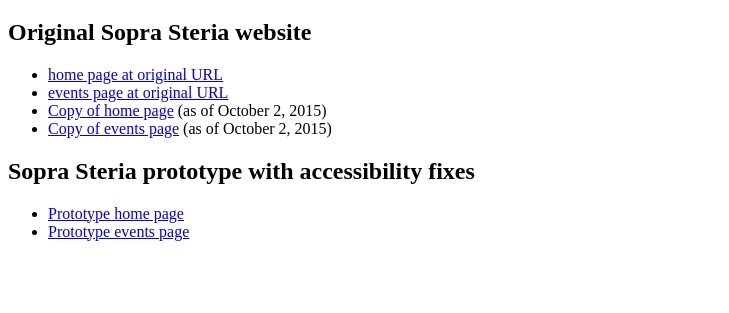
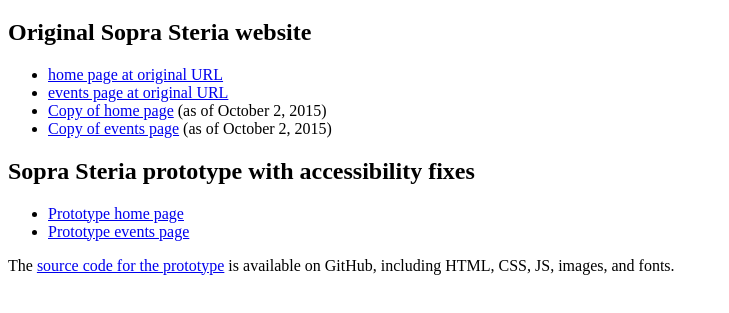
Before and after one commit to JohnAlbin/sophia-steria-prototype, a plain HTML site: page index.html in a window 1280 px wide. Shown: the part 61-374 px from the top of the page, without its empty margins (0-729 px from the left). Drawn offline with Linux system fonts and the light colour scheme.

Commit message:
Add link to source code.

```diff
--- a/index.html
+++ b/index.html
@@ -22,5 +22,8 @@
   <li><a href="newsroom/events/">Prototype events page</a></li>
 </ul>
 
+<p>
+  The <a href="https://github.com/JohnAlbin/sophia-steria-prototype">source code for the prototype</a> is available on GitHub, including HTML, CSS, JS, images, and fonts.
+</p>
 </body>
 </html>
```
